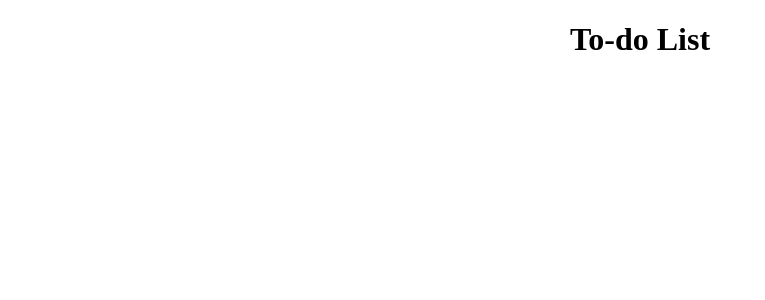
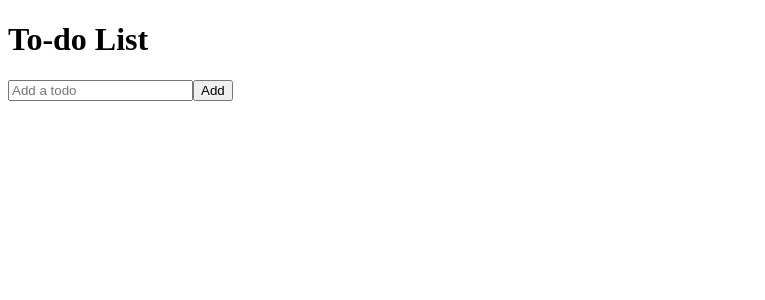
Before and after one commit to nh-g/react-todo, a React (Create React App) app: page / in a window 1280 px wide. Shown: the top 300 px of the page, without its empty margins (0-765 px from the left). Built offline with nearby package versions, Linux system fonts and the light colour scheme; the HTML template or start-up script is replaced by a standard one.

Commit message:
add TodoForm component

```diff
--- /dev/null
+++ b/src/App.jsx
@@ -0,0 +1,13 @@
+import './App.css';
+import TodoForm from './components/TodoForm';
+
+function App() {
+  return (
+    <div className="todo-app">
+      <h1>To-do List</h1>
+      <TodoForm/>
+    </div>
+  );
+}
+
+export default App;
--- /dev/null
+++ b/src/components/TodoForm.jsx
@@ -0,0 +1,19 @@
+import React, {useState} from 'react'
+
+export default function TodoForm() {
+    const [input, setInput] = useState("")
+
+    return (
+        <form action="" className="form">
+            <input
+            type="text"
+            className="input"
+            placeholder="Add a todo"
+            value ={input}
+            name="text"
+            />
+            <button className="button">Add</button>
+        </form>
+
+    )
+}
--- a/src/index.js
+++ b/src/index.js
@@ -1,6 +1,6 @@
 import React from 'react';
 import ReactDOM from 'react-dom';
-import App from './App';
+import App from './App.jsx';
 
 ReactDOM.render(
   <React.StrictMode>
```
